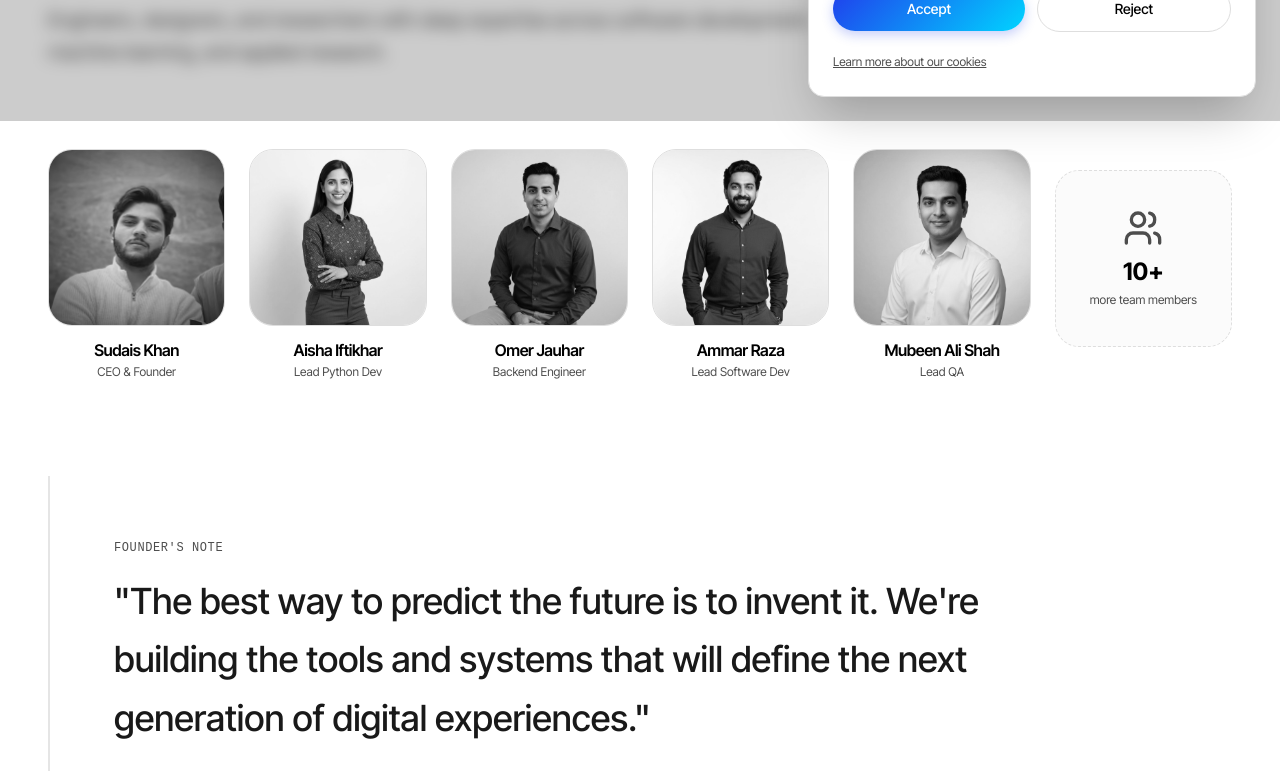
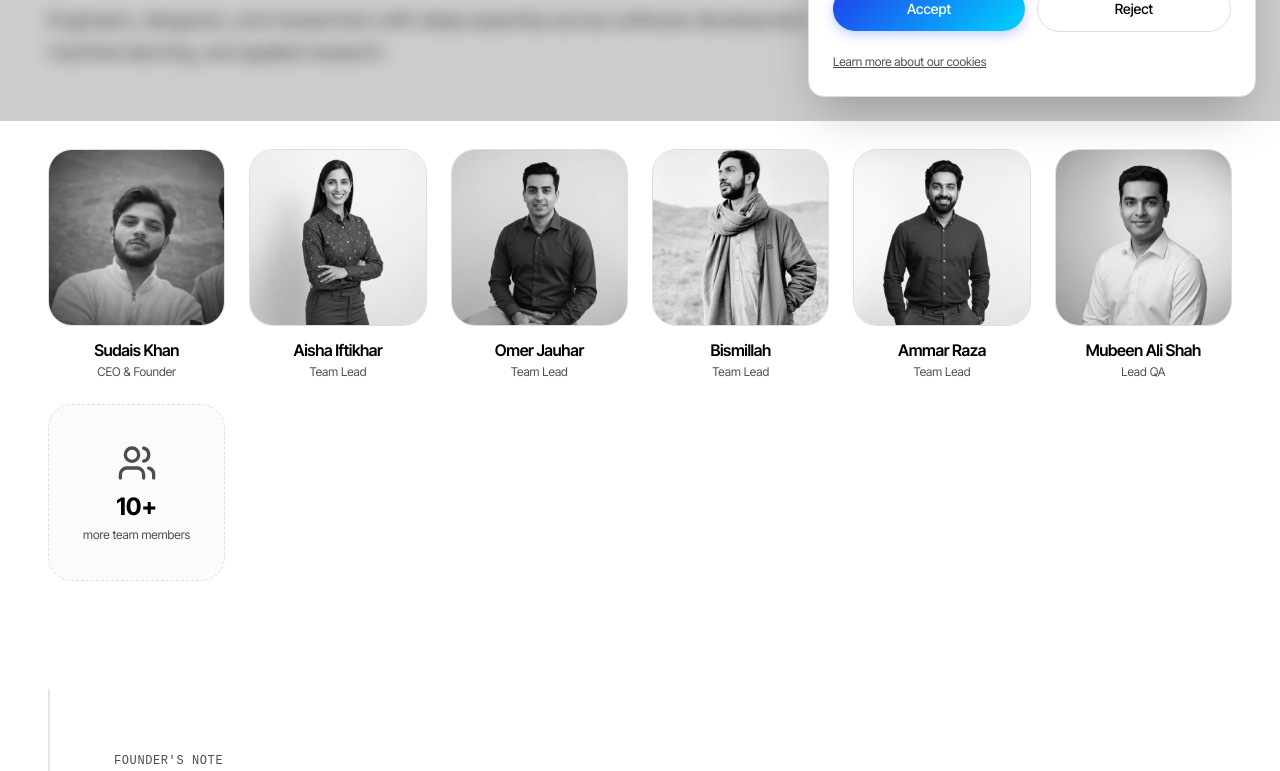
Before and after one commit to Skaps664/skordl-third, a Next.js app: page /team in a window 1280 px wide. Shown: the part 679-1450 px from the top of the page. Built offline with nearby package versions, Linux system fonts and the light colour scheme.

Commit message:
team set a bit

```diff
--- a/components/sections/team.tsx
+++ b/components/sections/team.tsx
@@ -13,19 +13,25 @@ const teamMembers = [
   },
   {
     name: "Aisha Iftikhar",
-    role: "Lead Python Dev",
+    role: "Team Lead",
     image: "/images/team-aisha-iftikhar.jpg",
     linkedin: "https://www.linkedin.com/in/aisha-iftikhar/",
   },
   {
     name: "Omer Jauhar",
-    role: "Backend Engineer",
+    role: "Team Lead",
     image: "/images/team-omer-jauhar.jpg",
     linkedin: "https://www.linkedin.com/in/omer-jauhar/",
   },
   {
+    name: "Bismillah",
+    role: "Team Lead",
+    image: "/bismil-pp.jpeg",
+    linkedin: "https://www.linkedin.com/in/omer-jauhar/",
+  },
+  {
     name: "Ammar Raza",
-    role: "Lead Software Dev",
+    role: "Team Lead",
     image: "/images/team-ammar-raza.jpg",
     linkedin: "https://www.linkedin.com/in/ammar-raza/",
   },
```
Also changed, not shown: public/bismil-pp.jpeg (added).
